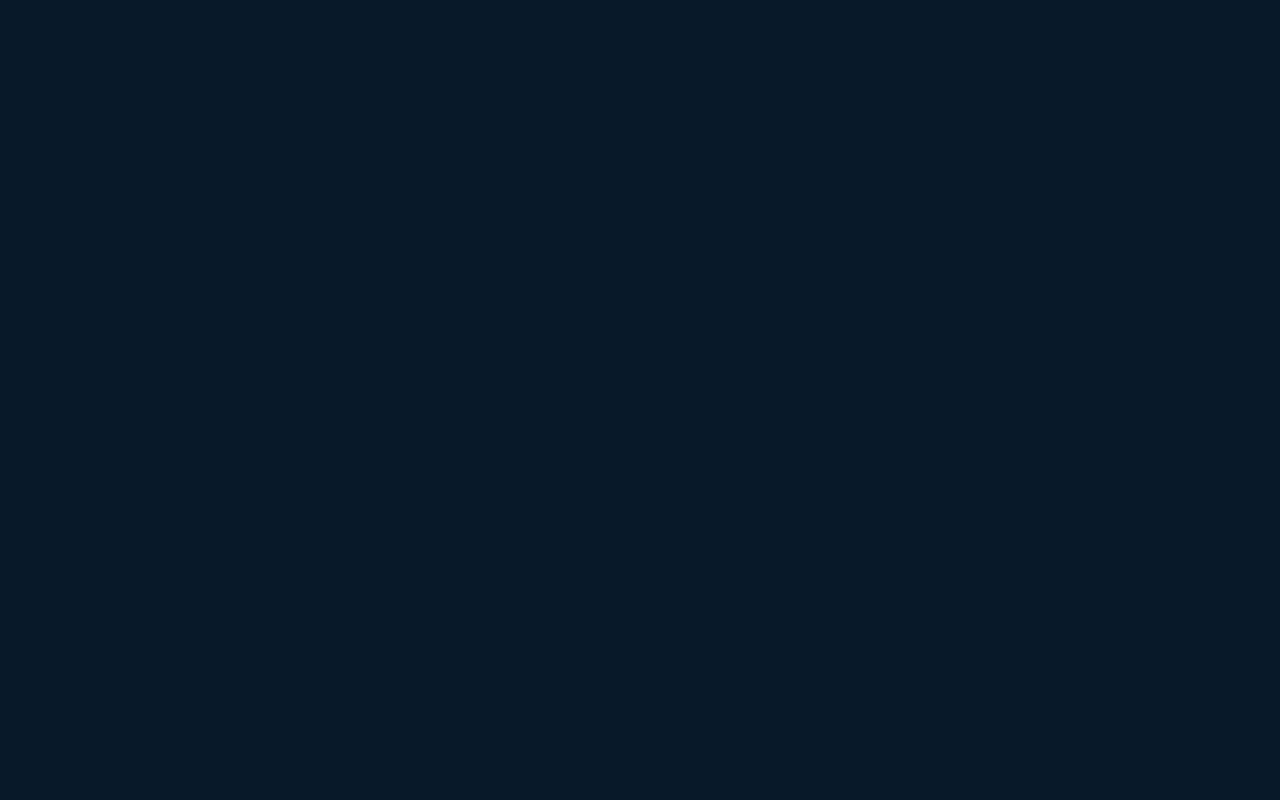
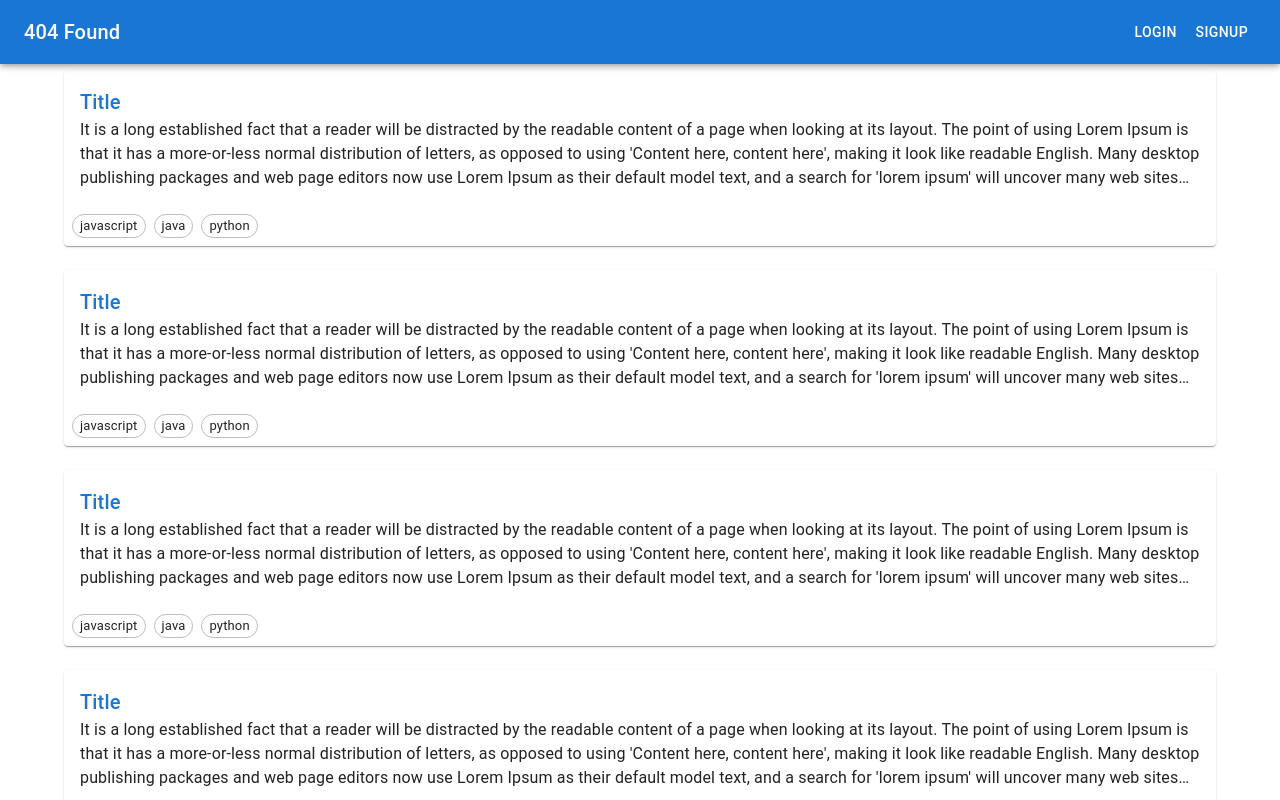
Before and after one commit to jeonhaekang/hanghae_team_01, a React (Create React App) app: page / in a window 1280 px wide. Shown: the top 800 px of the page. Built offline with nearby package versions, Linux system fonts and the light colour scheme.

Commit message:
헤더, 메인페이지 구현

```diff
--- a/package.json
+++ b/package.json
@@ -5,6 +5,7 @@
   "dependencies": {
     "@emotion/react": "^11.7.1",
     "@emotion/styled": "^11.6.0",
+    "@mui/icons-material": "^5.4.1",
     "@mui/material": "^5.4.1",
     "@testing-library/jest-dom": "^5.14.1",
     "@testing-library/react": "^12.0.0",
--- /dev/null
+++ b/src/components/Card.js
@@ -0,0 +1,34 @@
+import React from "react";
+
+import { button, layout, icon, text, card, chip } from "../shared/material";
+
+const Card = (props) => {
+  return (
+    <card.Card>
+      <card.CardContent>
+        <text.Typography component="div" variant="h6" color="primary">
+          Title
+        </text.Typography>
+
+        <div className="cardContents">
+          It is a long established fact that a reader will be distracted by the
+          readable content of a page when looking at its layout. The point of
+          using Lorem Ipsum is that it has a more-or-less normal distribution of
+          letters, as opposed to using 'Content here, content here', making it
+          look like readable English. Many desktop publishing packages and web
+          page editors now use Lorem Ipsum as their default model text, and a
+          search for 'lorem ipsum' will uncover many web sites still in their
+          infancy. Various versions have evolved over the years, sometimes by
+          accident, sometimes on purpose (injected humour and the like).
+        </div>
+      </card.CardContent>
+      <card.CardActions>
+        <chip.Chip size="small" label="javascript" variant="outlined" />
+        <chip.Chip size="small" label="java" variant="outlined" />
+        <chip.Chip size="small" label="python" variant="outlined" />
+      </card.CardActions>
+    </card.Card>
+  );
+};
+
+export default Card;
--- a/src/index.js
+++ b/src/index.js
@@ -23,8 +23,7 @@ ReactDOM.render(
           minHeight: "100vh",
           height: "100%",
           overflow: "hidden",
-          backgroundColor: "#0a1929",
-          paddingTop: "150px",
+          backgroundColor: "white",
         }}
       >
         <layout.CssBaseline />
--- a/src/pages/Main.js
+++ b/src/pages/Main.js
@@ -1,7 +1,22 @@
 import React from "react";
 
+import { layout } from "../shared/material";
+import Card from "../components/Card";
+
 const Main = (props) => {
-  return <React.Fragment></React.Fragment>;
+  return (
+    <layout.Stack spacing={3} sx={{ marginTop: "70px" }}>
+      <Card></Card>
+      <Card></Card>
+      <Card></Card>
+      <Card></Card>
+      <Card></Card>
+      <Card></Card>
+      <Card></Card>
+      <Card></Card>
+      <Card></Card>
+    </layout.Stack>
+  );
 };
 
 export default Main;
--- a/src/shared/App.css
+++ b/src/shared/App.css
@@ -36,3 +36,11 @@
     transform: rotate(360deg);
   }
 }
+
+.cardContents {
+  text-overflow: ellipsis;
+  overflow: hidden;
+  display: -webkit-box;
+  -webkit-line-clamp: 3;
+  -webkit-box-orient: vertical;
+}
--- a/src/shared/App.js
+++ b/src/shared/App.js
@@ -1,3 +1,4 @@
+import './App.css'
 import React from "react";
 import { Route } from "react-router-dom";
 
--- a/src/shared/Header.js
+++ b/src/shared/Header.js
@@ -1,7 +1,23 @@
 import React from "react";
 
+import { button, layout, icon, text } from "./material";
+import AppBar from "@mui/material/AppBar";
+import Toolbar from "@mui/material/Toolbar";
+
 const Header = (props) => {
-  return <React.Fragment></React.Fragment>;
+  return (
+    <layout.Box sx={{ position: "fixid", left: 0, top: 0 }}>
+      <AppBar >
+        <Toolbar>
+          <text.Typography variant="h6" component="div" sx={{ flexGrow: 1 }}>
+            404 Found
+          </text.Typography>
+          <button.Button color="inherit">Login</button.Button>
+          <button.Button color="inherit">Signup</button.Button>
+        </Toolbar>
+      </AppBar>
+    </layout.Box>
+  );
 };
 
 export default Header;
--- a/src/shared/material.js
+++ b/src/shared/material.js
@@ -1,7 +1,12 @@
 // color
 // 찐한 배경색 : rgb(10,25,41);
-// 조금 찐한 테두리 : rgba(194, 224, 255, 0.08);
-// 연한 테두리 : rgba(255, 255, 255, 0.12);
+// 테두리 : #E7EBF0;
+
+// Text
+// variant : 텍스트의 크기 지정 h1, h2, h3 ..
+// color : color	'inherit'  primary secondary success error info warning string
+// align : 수평 정렬. left, center, right
+import { Typography } from "@mui/material";
 
 // button
 import Button from "@mui/material/Button";
@@ -11,11 +16,24 @@ import ButtonGroup from "@mui/material/ButtonGroup";
 import Box from "@mui/material/Box";
 import Container from "@mui/material/Container";
 import CssBaseline from "@mui/material/CssBaseline";
+import Stack from "@mui/material/Stack";
+// direction row, spacing={num}
 
-const layout = {
-  Box,
-  Container,
-  CssBaseline,
+// card
+import Card from "@mui/material/Card";
+import CardActions from "@mui/material/CardActions";
+import CardContent from "@mui/material/CardContent";
+
+// icon
+import LoginIcon from "@mui/icons-material/Login";
+import LogoutIcon from "@mui/icons-material/Logout";
+import GroupAddIcon from "@mui/icons-material/GroupAdd";
+
+// chip
+import Chip from '@mui/material/Chip';
+
+const text = {
+  Typography,
 };
 
 const button = {
@@ -23,4 +41,27 @@ const button = {
   ButtonGroup,
 };
 
-export { layout, button };
+const layout = {
+  Box,
+  Container,
+  CssBaseline,
+  Stack,
+};
+
+const card = {
+  Card,
+  CardActions,
+  CardContent,
+};
+
+const icon = {
+  LoginIcon,
+  LogoutIcon,
+  GroupAddIcon,
+};
+
+const chip = {
+  Chip,
+};
+
+export { layout, button, icon, text, card, chip };
```
Also changed, not shown: 1 other file (tests, documents, lock files or other folders).
